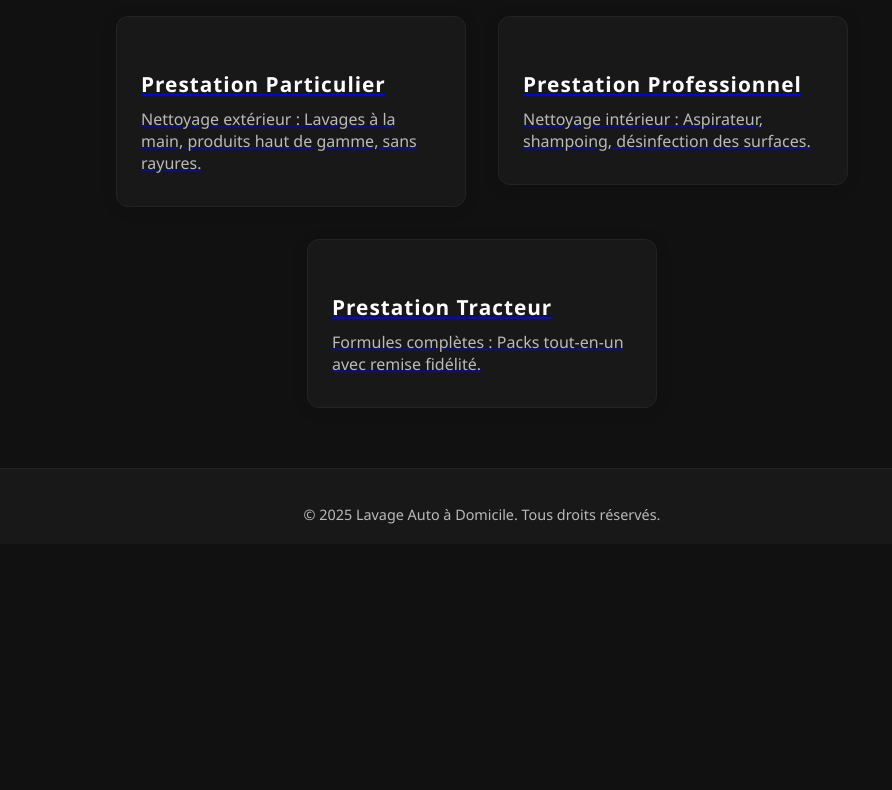
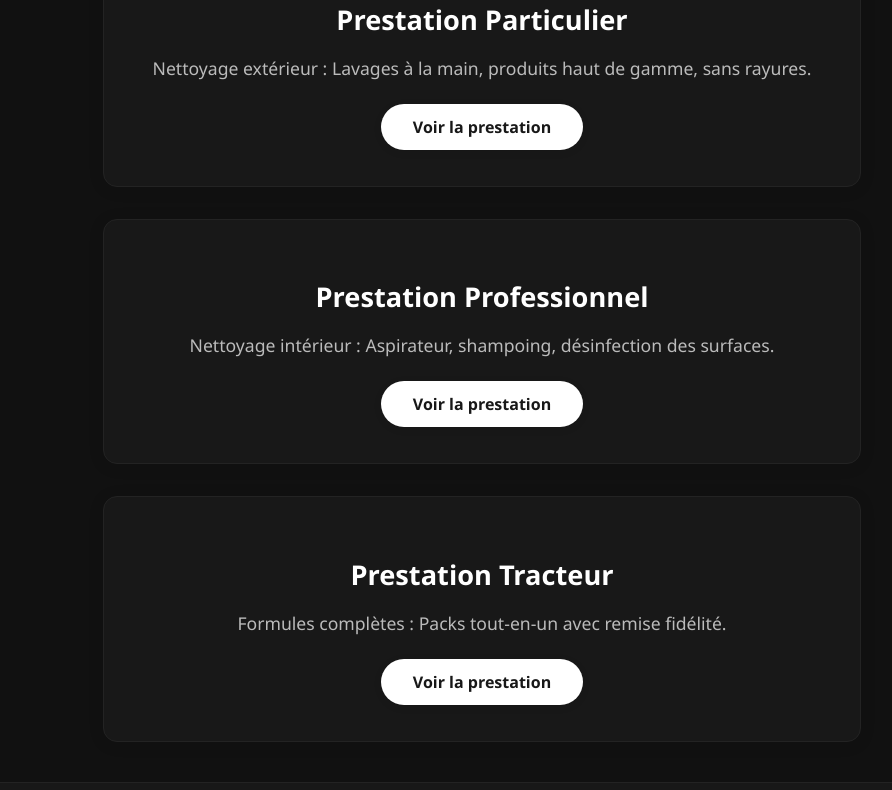
Before and after one commit to Johan83670/NHPN-web, a plain HTML site: page index.html in a window 1280 px wide. Shown: the part 434-1224 px from the top of the page, without its empty margins (158-1050 px from the left). Before the commit the page ends 978 px from the top, so only its background shows below. Drawn offline with Linux system fonts and the light colour scheme.

Commit message:
separation des section

```diff
--- a/index.html
+++ b/index.html
@@ -16,28 +16,25 @@
   </header>
 
   <main>
-    <section class="services">
-      <h2>Nos Services</h2>
-      <div class="service-list">
-        <a href="prestation-particulier.html" class="service-link">
-          <div class="service">
-            <h3>Prestation Particulier</h3>
-            <p>Nettoyage extérieur : Lavages à la main, produits haut de gamme, sans rayures.</p>
-          </div>
-        </a>
-        <a href="prestation-professionel.html" class="service-link">
-          <div class="service">
-            <h3>Prestation Professionnel</h3>
-            <p>Nettoyage intérieur : Aspirateur, shampoing, désinfection des surfaces.</p>
-          </div>
-        </a>
-        <a href="prestation-tracteur.html" class="service-link">
-          <div class="service">
-            <h3>Prestation Tracteur</h3>
-            <p>Formules complètes : Packs tout-en-un avec remise fidélité.</p>
-          </div>
-        </a>
-      </div>
+    <section class="prestation">
+      <h2>Prestation Particulier</h2>
+      <p>Nettoyage extérieur : Lavages à la main, produits haut de gamme, sans rayures.</p>
+      <!-- Ajoute ici une image ou plus d'explications si besoin -->
+      <a href="prestation-particulier.html" class="btn-prestation">Voir la prestation</a>
+    </section>
+
+    <section class="prestation">
+      <h2>Prestation Professionnel</h2>
+      <p>Nettoyage intérieur : Aspirateur, shampoing, désinfection des surfaces.</p>
+      <!-- Ajoute ici une image ou plus d'explications si besoin -->
+      <a href="prestation-professionel.html" class="btn-prestation">Voir la prestation</a>
+    </section>
+
+    <section class="prestation">
+      <h2>Prestation Tracteur</h2>
+      <p>Formules complètes : Packs tout-en-un avec remise fidélité.</p>
+      <!-- Ajoute ici une image ou plus d'explications si besoin -->
+      <a href="prestation-tracteur.html" class="btn-prestation">Voir la prestation</a>
     </section>
   </main>
 
--- a/style.css
+++ b/style.css
@@ -92,6 +92,50 @@ main {
   margin: 0;
 }
 
+.prestation {
+  background: #181818;
+  border-radius: 14px;
+  box-shadow: 0 2px 16px rgba(0,0,0,0.10);
+  padding: 36px 28px;
+  margin: 32px auto;
+  max-width: 700px;
+  border: 1px solid #232323;
+  text-align: center;
+}
+
+.prestation h2 {
+  color: #fff;
+  font-size: 1.7rem;
+  margin-bottom: 18px;
+  font-weight: 600;
+}
+
+.prestation p {
+  color: #bbb;
+  font-size: 1.1rem;
+  margin-bottom: 24px;
+}
+
+.btn-prestation {
+  display: inline-block;
+  background: #fff;
+  color: #181818;
+  font-weight: 600;
+  padding: 12px 32px;
+  border-radius: 24px;
+  text-decoration: none;
+  transition: background 0.2s, color 0.2s;
+  border: none;
+  cursor: pointer;
+  font-size: 1rem;
+  box-shadow: 0 2px 8px rgba(0,0,0,0.08);
+}
+
+.btn-prestation:hover {
+  background: #232323;
+  color: #fff;
+}
+
 .footer {
   background: #181818;
   color: #bbb;
```
